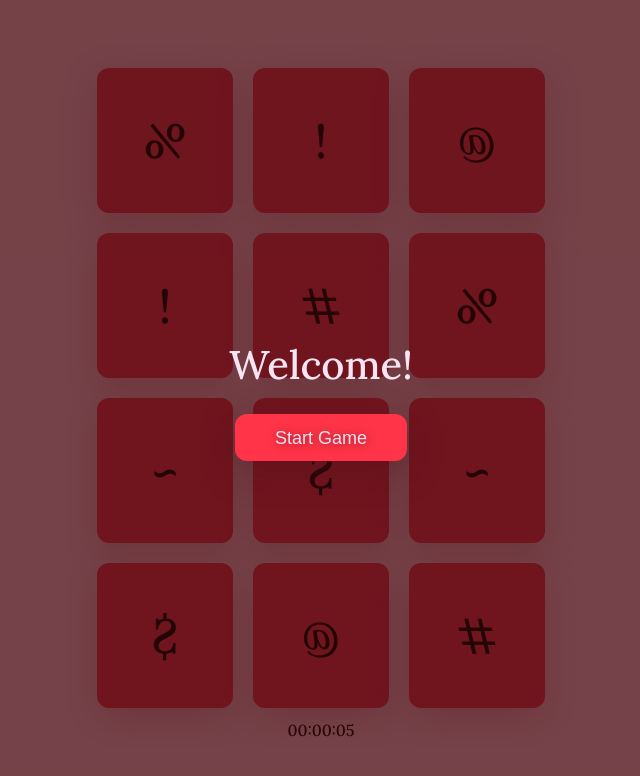
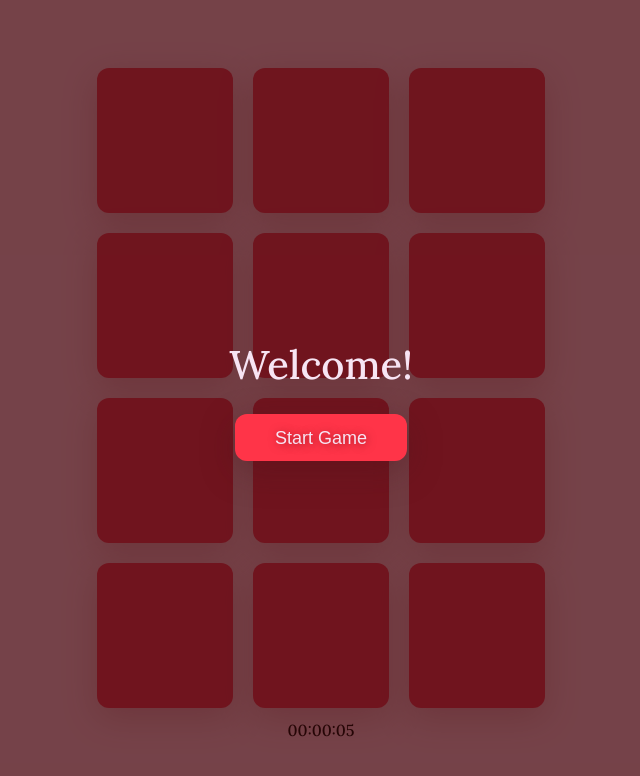
Before and after one commit to tevab/memory-game, a React (Create React App) app: page / in a window 1280 px wide. Shown: the top 776 px of the page, without its empty margins (319-959 px from the left). Built offline with nearby package versions, Linux system fonts and the light colour scheme.

Commit message:
Card visibility style

```diff
--- a/src/Components/Card/Card.jsx
+++ b/src/Components/Card/Card.jsx
@@ -14,7 +14,7 @@ const StyledCard = styled.div`
     transition: all 200ms ease-in-out, opacity 600ms ease-in-out;
     width: 100%;
     transform: ${props => props.isActive && props.visible ? 'rotateY(0deg)' : 'rotateY(180deg)'};
-    // color: ${props => props.isActive && props.visible ? '#e12e4b' : 'transparent'};
+    color: ${props => props.isActive && props.visible ? '#6f1221' : 'transparent'};
     font-size: 6vh;
     cursor: pointer;
     box-shadow: 0px 10px 34px 0px rgba(150,46,57,0.27);
```
